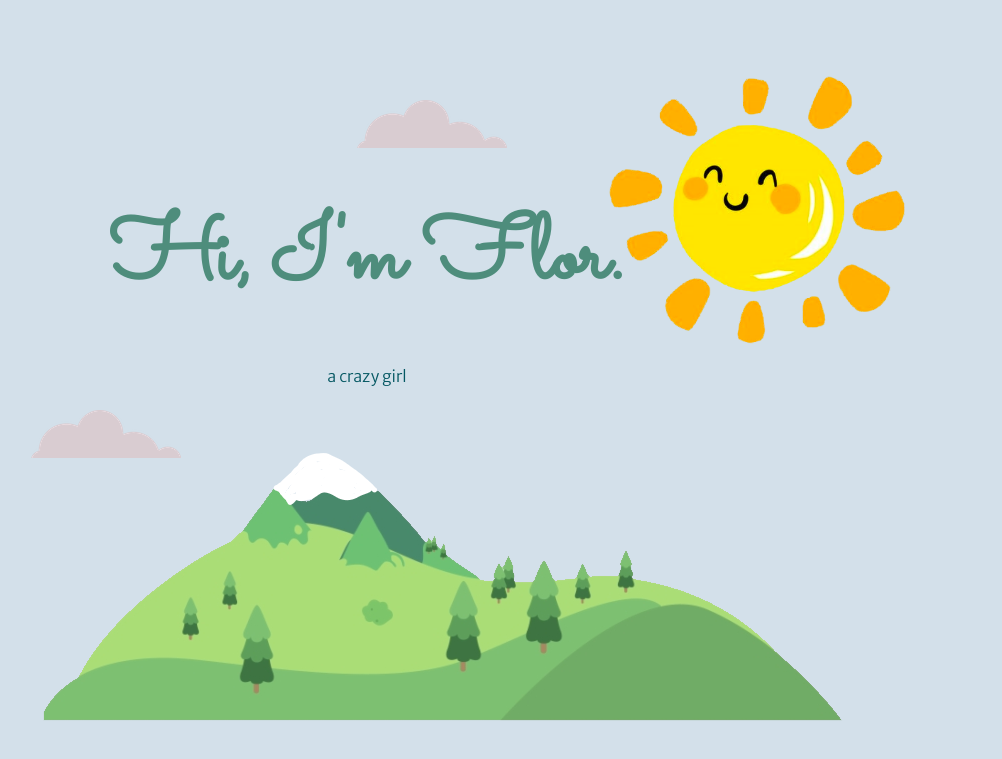
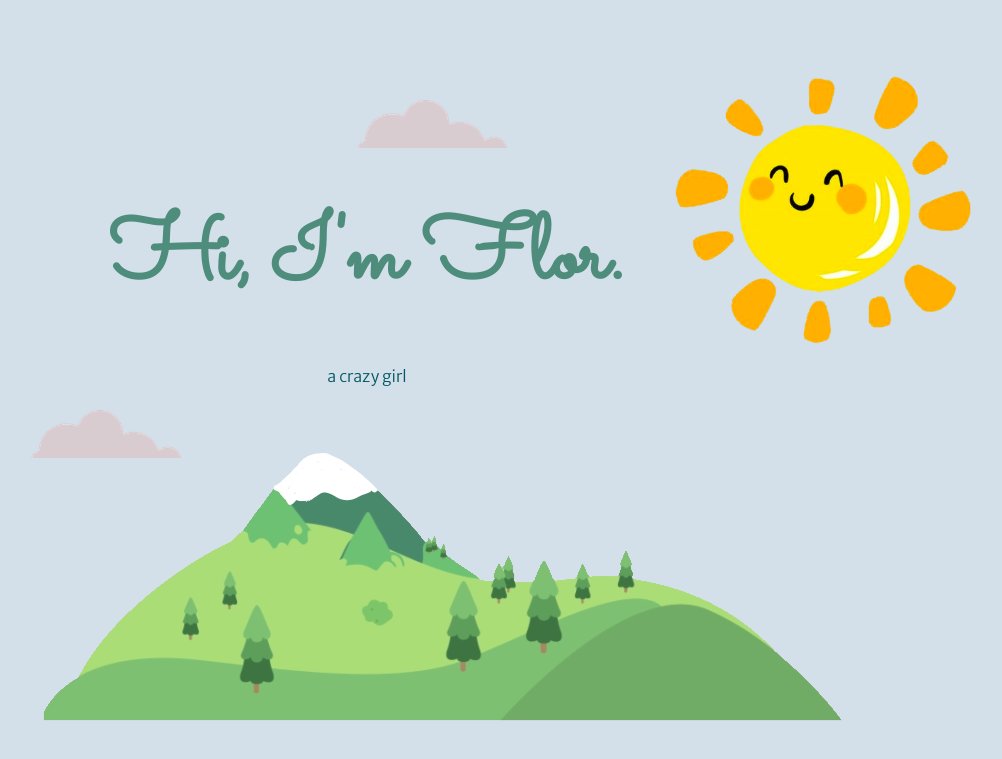
Before and after one commit to FlorcitaH/me, a plain HTML site: page index.html in a window 1280 px wide. Shown: the top 759 px of the page, without its empty margins (273-1275 px from the left). Drawn offline with Linux system fonts and the light colour scheme.

Commit message:
Updated sun place

```diff
--- a/css/styles.css
+++ b/css/styles.css
@@ -68,7 +68,7 @@ hr {
 
 .sunny {
   position: fixed;
-  right: 50px;
+  left: 70%;
   top: 10px;
 }
 
```
